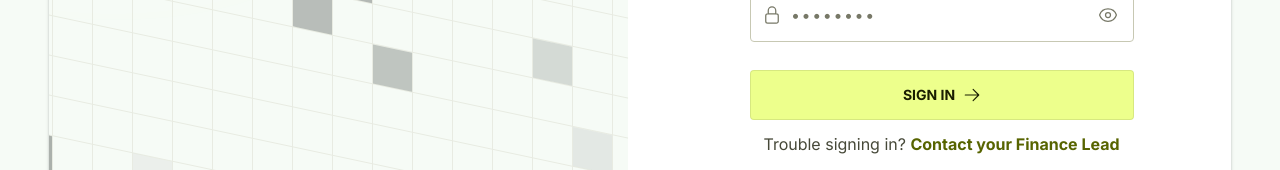
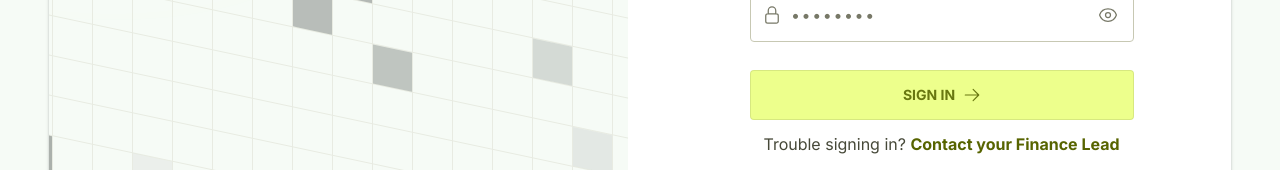
Before and after one commit to devinfebrian/sentinel, a Next.js app: page /login in a window 1280 px wide. Shown: the part 432-602 px from the top of the page. Built offline with nearby package versions, Linux system fonts and the light colour scheme.

Commit message:
fix UI - hover button in dark mode

```diff
--- a/components/common/PrimaryButton.tsx
+++ b/components/common/PrimaryButton.tsx
@@ -34,7 +34,7 @@ export default function PrimaryButton({
       onClick={onClick}
       disabled={isBusy}
       aria-busy={loading}
-      className={`w-full py-3.5 px-4 bg-primary-container text-on-primary-fixed border border-on-surface/10 rounded font-label-lg text-label-lg font-bold uppercase flex items-center justify-center gap-2 hover:bg-primary-fixed active:scale-[0.98] transition-all disabled:opacity-50 disabled:cursor-not-allowed ${className}`}
+      className={`w-full py-3.5 px-4 bg-primary-container text-on-primary-container hover:text-on-primary-fixed border border-on-surface/10 rounded font-label-lg text-label-lg font-bold uppercase flex items-center justify-center gap-2 hover:bg-primary-fixed active:scale-[0.98] transition-all disabled:opacity-50 disabled:cursor-not-allowed ${className}`}
     >
       <span>{loading && loadingText ? loadingText : children}</span>
       {loading ? (
--- a/components/common/RippleButton.tsx
+++ b/components/common/RippleButton.tsx
@@ -8,7 +8,7 @@ import React, { useEffect, useState } from 'react';
  * each page inventing its own height, radius, and label size.
  */
 export const PRIMARY_ACTION_CLASSES =
-  'inline-flex h-12 shrink-0 items-center justify-center gap-2 rounded-lg bg-primary-container px-6 font-label-lg text-label-lg text-on-primary-container transition-colors interactive-shadow hover:bg-primary-fixed disabled:cursor-not-allowed disabled:opacity-50';
+  'inline-flex h-12 shrink-0 items-center justify-center gap-2 rounded-lg bg-primary-container px-6 font-label-lg text-label-lg text-on-primary-container hover:text-on-primary-fixed transition-colors interactive-shadow hover:bg-primary-fixed disabled:cursor-not-allowed disabled:opacity-50';
 
 /** Same box, outline treatment — for the secondary action beside it. */
 export const SECONDARY_ACTION_CLASSES =
```
